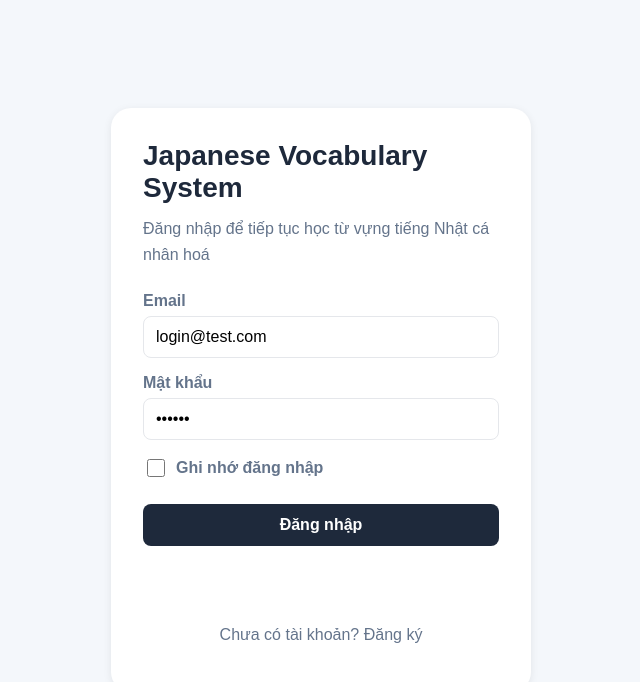
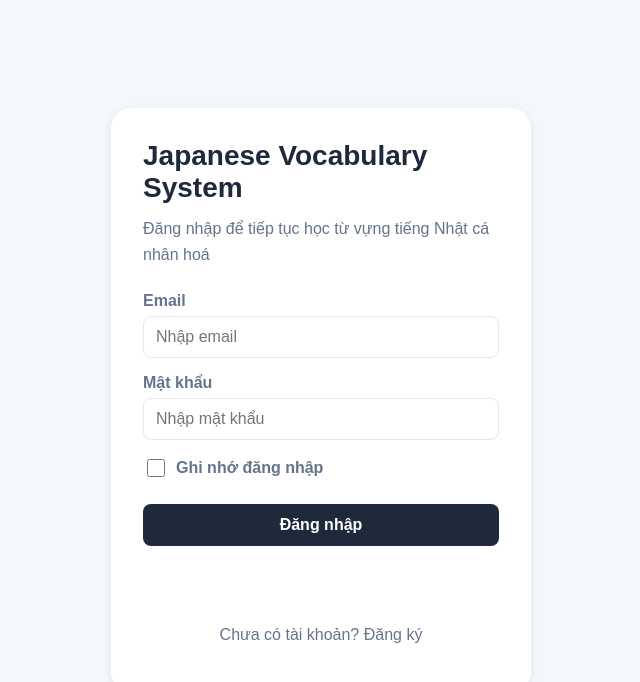
Before and after one commit to Thanh1417/japanese-vocab-system, a React app in the folder frontend/: page /login in a window 1280 px wide. Shown: the top 682 px of the page, without its empty margins (319-959 px from the left). Built offline with nearby package versions, Linux system fonts and the light colour scheme; no server answers; the HTML template or start-up script is replaced by a standard one.

Commit message:
resolve error 404 when reload web

```diff
--- a/frontend/src/pages/LoginPage.jsx
+++ b/frontend/src/pages/LoginPage.jsx
@@ -9,8 +9,8 @@ import ErrorMessage from "../components/common/ErrorMessage";
 import styles from "./LoginPage.module.css";
 
 function LoginPage() {
-  const [email, setEmail] = useState("login@test.com");
-  const [password, setPassword] = useState("123456");
+  const [email, setEmail] = useState("");
+  const [password, setPassword] = useState("");
   const [error, setError] = useState("");
   const [rememberMe, setRememberMe] = useState(false);
 
```
Also changed, not shown: frontend/vercel.json.
